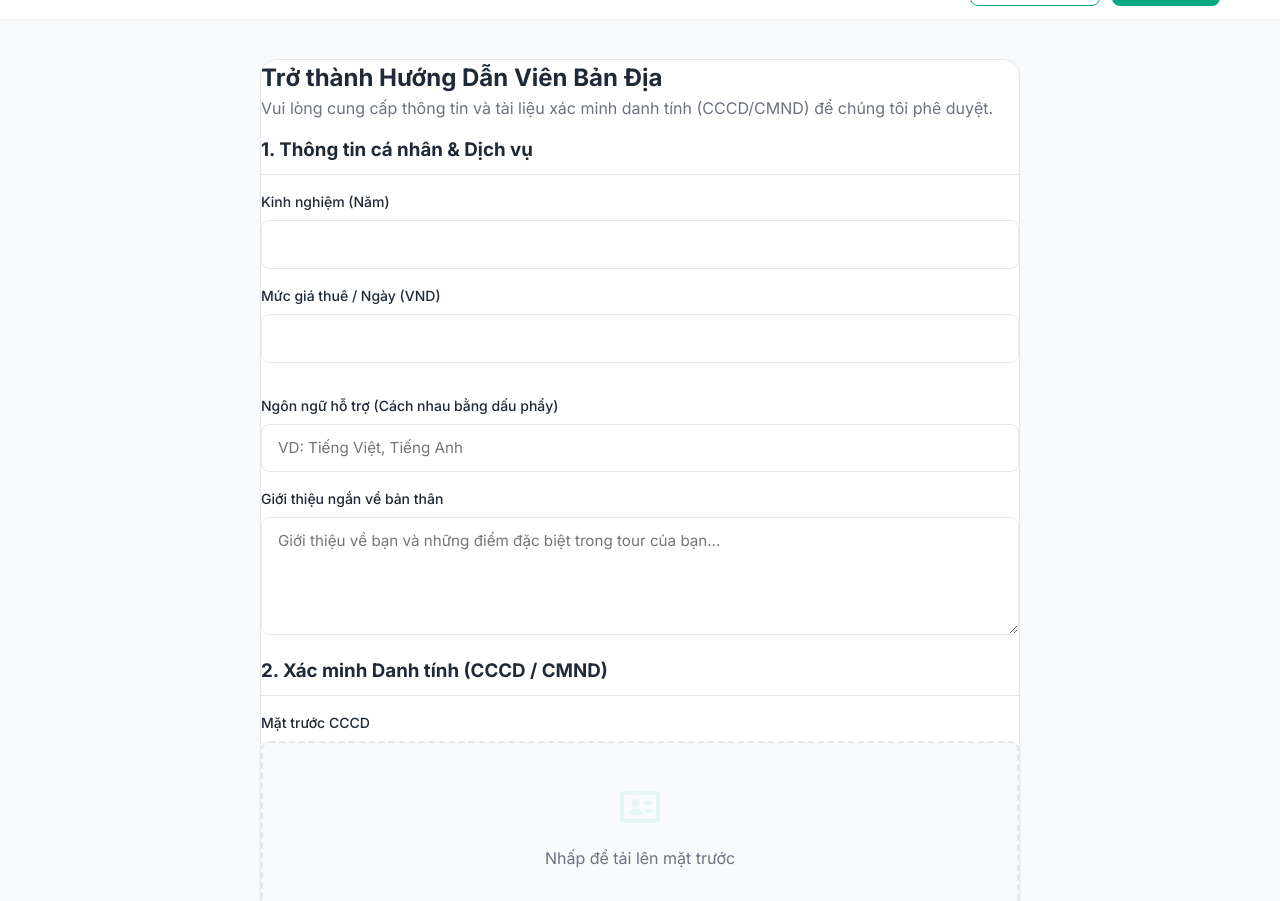
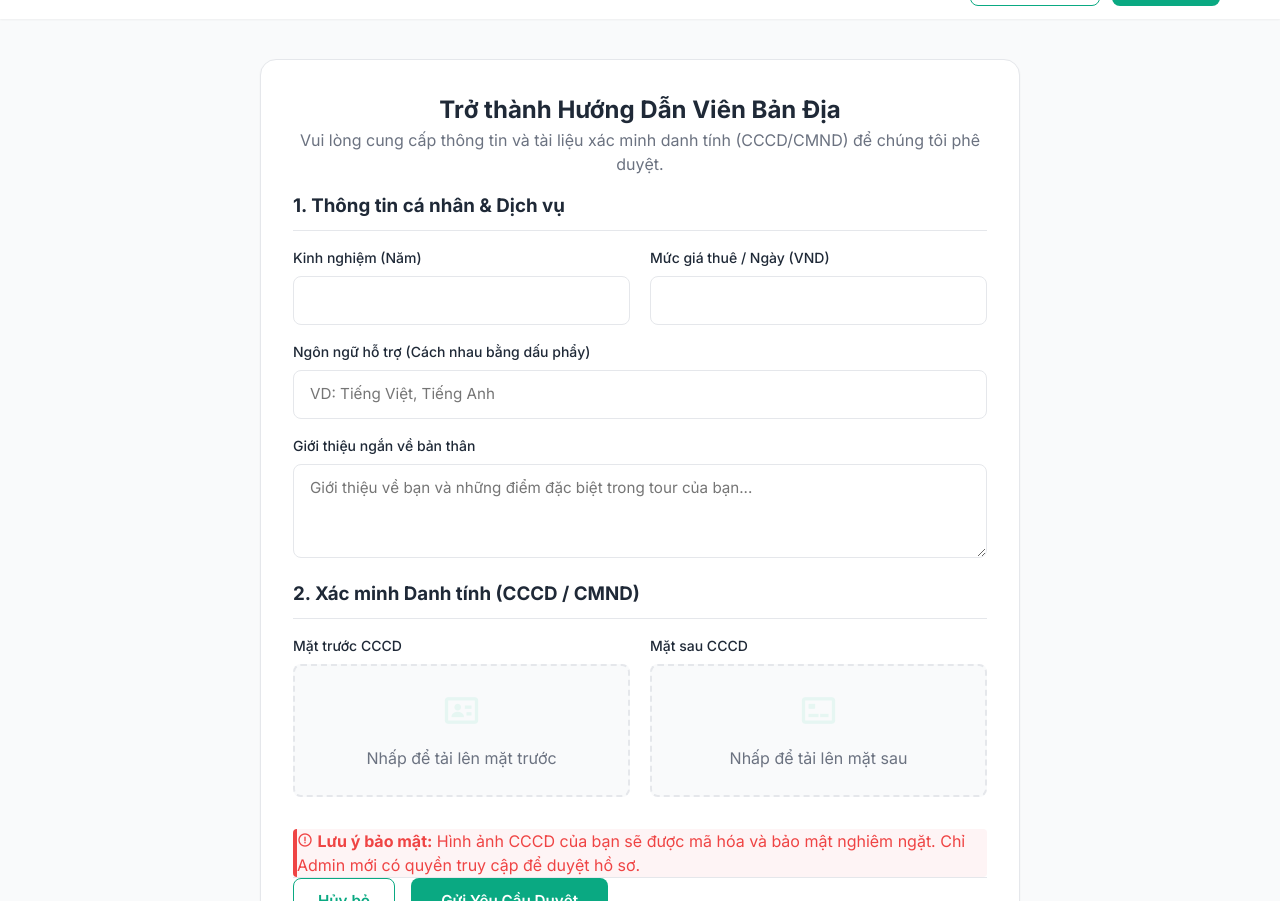
Before and after one commit to South294/Smart_Travel_Application, a plain HTML site: page src/frontend/guide-register.html in a window 1280 px wide. Shown: the part 51-952 px from the top of the page. Drawn offline with nearby package versions, Linux system fonts and the light colour scheme.

Commit message:
Optimize frontend layout and remove comments

```diff
--- a/src/frontend/css/components.css
+++ b/src/frontend/css/components.css
@@ -177,3 +177,21 @@
     order: 2;
   }
 }
+
+.params-grid {
+  display: grid;
+  grid-template-columns: repeat(auto-fit, minmax(280px, 1fr));
+  gap: 20px;
+}
+
+@media (max-width: 480px) {
+  .params-grid {
+    grid-template-columns: 1fr;
+  }
+  .card {
+    border-radius: var(--radius-md);
+  }
+  .section {
+    padding: 40px 0;
+  }
+}
--- a/src/frontend/guide-register.html
+++ b/src/frontend/guide-register.html
@@ -61,53 +61,53 @@
     </header>
 
     <div class="container register-container">
-        <div class="card p-6">
-            <h2 class="font-bold mb-2">Trở thành Hướng Dẫn Viên Bản Địa</h2>
-            <p class="text-muted mb-6">Vui lòng cung cấp thông tin và tài liệu xác minh danh tính (CCCD/CMND) để chúng tôi phê duyệt.</p>
+        <div class="card" style="padding: 2rem;">
+            <h2 class="font-bold mb-2 text-center">Trở thành Hướng Dẫn Viên Bản Địa</h2>
+            <p class="text-muted mb-6 text-center">Vui lòng cung cấp thông tin và tài liệu xác minh danh tính (CCCD/CMND) để chúng tôi phê duyệt.</p>
 
             <form onsubmit="event.preventDefault(); alert('Đã gửi yêu cầu phê duyệt thành công! Admin sẽ kiểm tra CCCD của bạn.'); window.location.href='guides.html';">
 
                 <h3 class="font-bold text-lg mt-4 mb-4" style="border-bottom: 1px solid var(--border-color); padding-bottom: 10px;">1. Thông tin cá nhân & Dịch vụ</h3>
                 <div class="grid params-grid">
-                    <div class="form-group flex-1">
+                    <div class="form-group">
                         <label class="form-label">Kinh nghiệm (Năm)</label>
                         <input type="number" class="form-control" required min="0">
                     </div>
-                    <div class="form-group flex-1">
+                    <div class="form-group">
                         <label class="form-label">Mức giá thuê / Ngày (VND)</label>
                         <input type="number" class="form-control" required min="100000">
                     </div>
                 </div>
-                <div class="form-group mt-4">
+                <div class="form-group mt-2">
                     <label class="form-label">Ngôn ngữ hỗ trợ (Cách nhau bằng dấu phẩy)</label>
                     <input type="text" class="form-control" placeholder="VD: Tiếng Việt, Tiếng Anh" required>
                 </div>
                 <div class="form-group mt-4">
                     <label class="form-label">Giới thiệu ngắn về bản thân</label>
-                    <textarea class="form-control" rows="4" placeholder="Giới thiệu về bạn và những điểm đặc biệt trong tour của bạn..." required></textarea>
+                    <textarea class="form-control" rows="3" placeholder="Giới thiệu về bạn và những điểm đặc biệt trong tour của bạn..." required></textarea>
                 </div>
 
                 <h3 class="font-bold text-lg mt-6 mb-4" style="border-bottom: 1px solid var(--border-color); padding-bottom: 10px;">2. Xác minh Danh tính (CCCD / CMND)</h3>
                 <div class="grid params-grid">
-                    <div class="form-group flex-1">
+                    <div class="form-group">
                         <label class="form-label">Mặt trước CCCD</label>
-                        <div class="upload-area" onclick="document.getElementById('front-id').click()">
-                            <i class='bx bx-id-card'></i>
-                            <p>Nhấp để tải lên mặt trước</p>
+                        <div class="upload-area" style="padding: 25px 15px;" onclick="document.getElementById('front-id').click()">
+                            <i class='bx bx-id-card' style="font-size: 2.5rem;"></i>
+                            <p class="text-sm">Nhấp để tải lên mặt trước</p>
                             <input type="file" id="front-id" hidden accept="image/*" required>
                         </div>
                     </div>
-                    <div class="form-group flex-1">
+                    <div class="form-group">
                         <label class="form-label">Mặt sau CCCD</label>
-                        <div class="upload-area" onclick="document.getElementById('back-id').click()">
-                            <i class='bx bx-credit-card-front'></i>
-                            <p>Nhấp để tải lên mặt sau</p>
+                        <div class="upload-area" style="padding: 25px 15px;" onclick="document.getElementById('back-id').click()">
+                            <i class='bx bx-credit-card-front' style="font-size: 2.5rem;"></i>
+                            <p class="text-sm">Nhấp để tải lên mặt sau</p>
                             <input type="file" id="back-id" hidden accept="image/*" required>
                         </div>
                     </div>
                 </div>
 
-                <div class="mt-4 p-4 mb-6" style="background: rgba(220, 53, 69, 0.1); border-left: 4px solid var(--danger); border-radius: 4px;">
+                <div class="mt-4 p-4 mb-6" style="background: rgba(220, 53, 69, 0.05); border-left: 4px solid var(--danger); border-radius: 4px;">
                     <p class="text-sm m-0" style="color: var(--danger);"><i class='bx bx-error-circle'></i> <strong>Lưu ý bảo mật:</strong> Hình ảnh CCCD của bạn sẽ được mã hóa và bảo mật nghiêm ngặt. Chỉ Admin mới có quyền truy cập để duyệt hồ sơ.</p>
                 </div>
 
```
Also changed, not shown: 1 other file.
